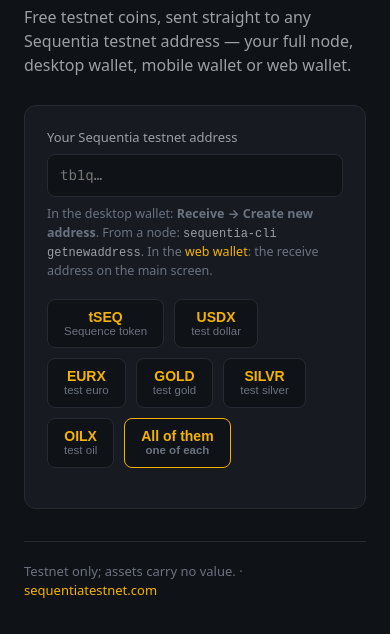
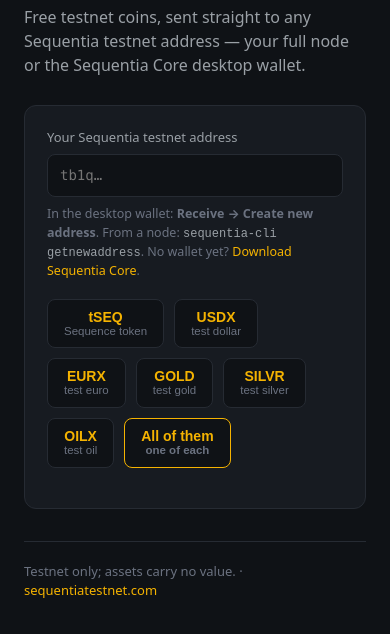
Before and after one commit to ConcatenaLabs/sequentia-faucet, a website: page public/index.html in a window 390 px wide. Shown: the part 168-802 px from the top of the page. Drawn offline with Linux system fonts and the light colour scheme; no server answers.

Commit message:
faucet: point at Sequentia Core only
The public testnet's first wave offers the Core node and desktop wallet;
the page linked to the web wallet and named the mobile one.

```diff
--- a/public/index.html
+++ b/public/index.html
@@ -38,12 +38,12 @@
     <a href="/"><img src="/explorer/img/icons/SequentiaTestnet-menu-logo.svg" alt="Sequentia"></a>
     <h1>Sequentia <span class="t">faucet</span></h1>
   </div>
-  <p class="sub">Free testnet coins, sent straight to any Sequentia testnet address &mdash; your full node, desktop wallet, mobile wallet or web wallet.</p>
+  <p class="sub">Free testnet coins, sent straight to any Sequentia testnet address &mdash; your full node or the Sequentia Core desktop wallet.</p>
 
   <div class="panel">
     <label for="addr">Your Sequentia testnet address</label>
     <input type="text" id="addr" placeholder="tb1q&hellip;" spellcheck="false" autocomplete="off">
-    <p class="hint">In the desktop wallet: <b>Receive &rarr; Create new address</b>. From a node: <code>sequentia-cli getnewaddress</code>. In the <a href="/wallet/" style="color:#f5b301;text-decoration:none">web wallet</a>: the receive address on the main screen.</p>
+    <p class="hint">In the desktop wallet: <b>Receive &rarr; Create new address</b>. From a node: <code>sequentia-cli getnewaddress</code>. No wallet yet? <a href="/download/core/" style="color:#f5b301;text-decoration:none">Download Sequentia Core</a>.</p>
 
     <div class="assets" id="assets">
       <button data-asset=""><b>tSEQ</b><small id="tseqAmount">Sequence token</small></button>
```
Also changed, not shown: README.md.
